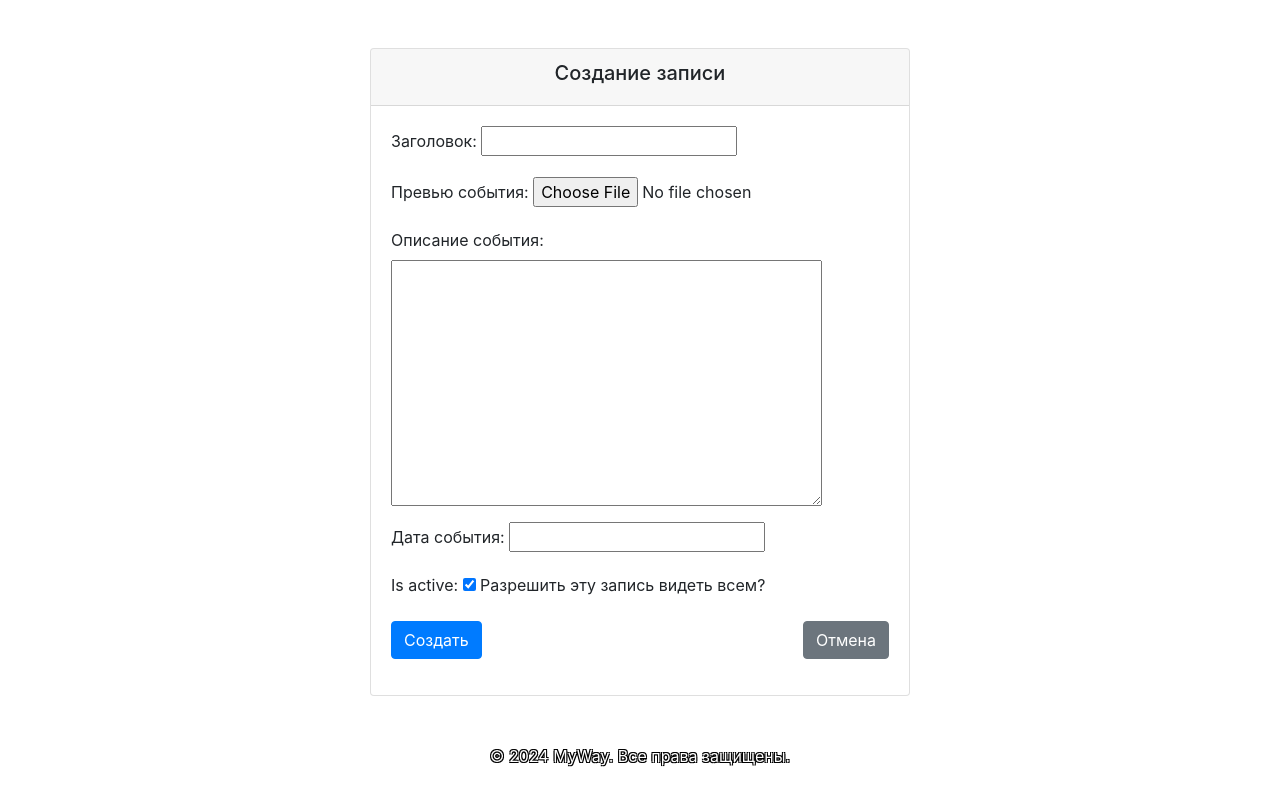
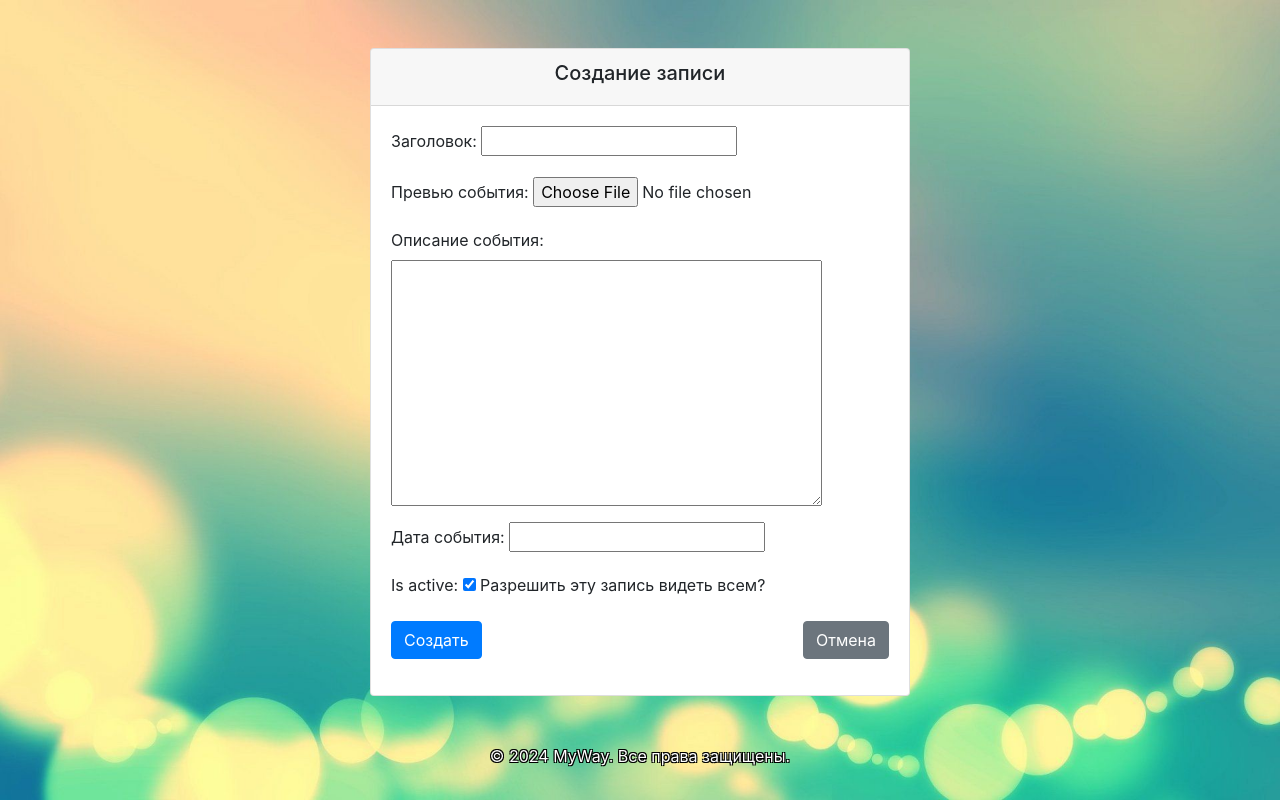
Before and after one commit to xolodno1337/personal_diary-MyWay-, a Django app: page /diary/create in a window 1280 px wide. Run offline with Django 4.2, Linux system fonts and the light colour scheme; some libraries are stand-ins or nearby versions.

Commit message:
добавление фона

```diff
--- a/diary/templates/diary/diary_form.html
+++ b/diary/templates/diary/diary_form.html
@@ -1,5 +1,11 @@
 {% load static %}
 <link rel="stylesheet" href="{% static 'css/bootstrap.min.css' %}">
+<style>
+    body {
+        background: url('{% static 'background/bck.jpg' %}') no-repeat center center fixed;
+        background-size: cover;
+    }
+</style>
 <div class="container mt-5">
     <div class="row justify-content-center">
         <div class="col-md-6">
```
